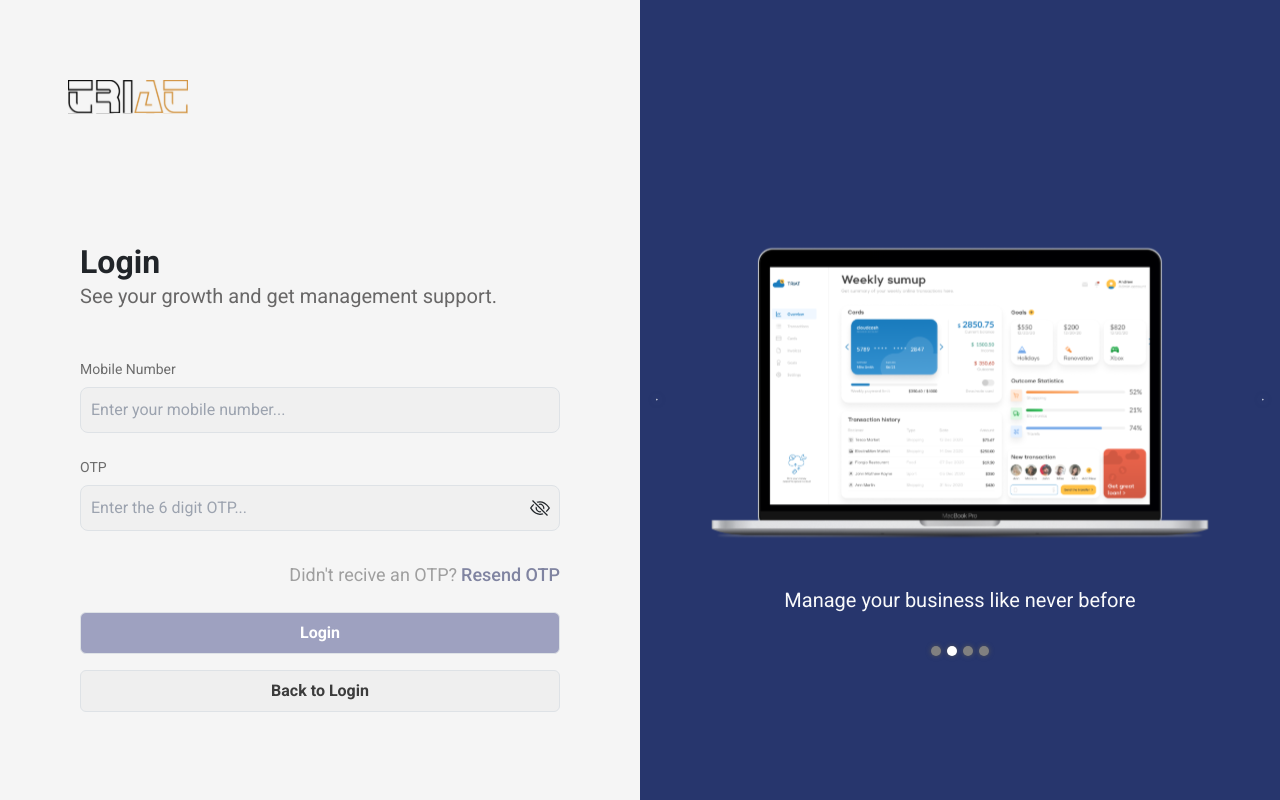
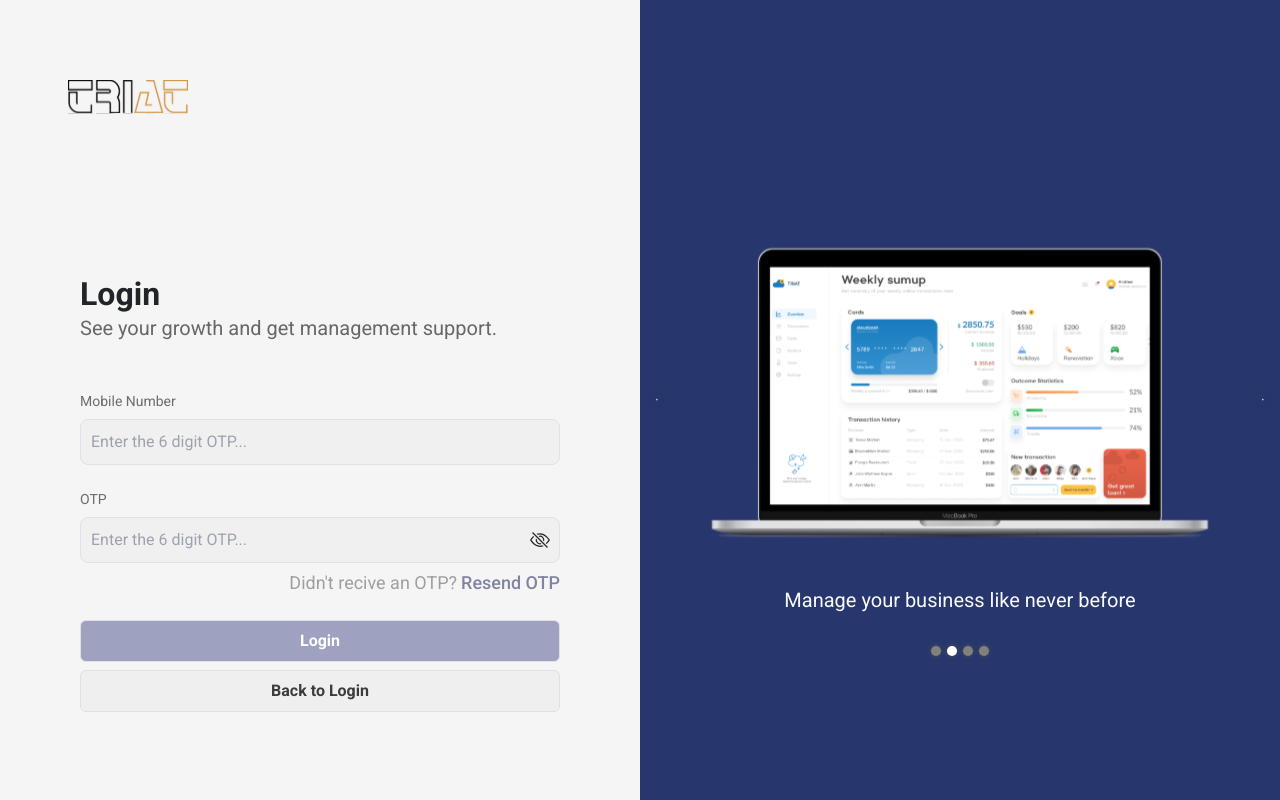
Before and after one commit to Arjav1971/Combined-pages, a React (Create React App) app: page /login/otp in a window 1280 px wide. Built offline with nearby package versions, Linux system fonts and the light colour scheme; a web font is replaced by a local one.

Commit message:
login apis intergrated

```diff
--- a/package.json
+++ b/package.json
@@ -14,6 +14,7 @@
     "@testing-library/react": "^13.4.0",
     "@testing-library/user-event": "^13.5.0",
     "antd": "^5.15.2",
+    "axios": "^1.6.8",
     "firebase": "^10.9.0",
     "icons": "^1.0.0",
     "nanoid": "^5.0.6",
--- a/src/App.js
+++ b/src/App.js
@@ -23,7 +23,7 @@ function App() {
     <Router>
       <Routes>
       <Route path="/" element={<Test />}>
-          <Route path="dashboard" index element={<Dashboard />} />
+          <Route path="dashboard"  element={<Dashboard />} />
           <Route path="campaigns" element={<Campaigns />} />
           <Route path="campaigns/new" element={<NewCampaign />} />
           <Route path="inventory" element={<Inventory />} />
--- a/src/container/store/Validation.js
+++ b/src/container/store/Validation.js
@@ -17,7 +17,7 @@ export default function Validation(values) {
     }
     else if ( !password_pattern.test(values.password))
     {
-        errors.password = "Password didn't match"
+        errors.password = ""
     }
     return errors
 
--- a/src/pages/email.js
+++ b/src/pages/email.js
@@ -6,9 +6,14 @@ import slides from "../data/carouselData.json";
 import Validation from '../container/store/Validation'
 import { BsEyeSlash, BsEye } from "react-icons/bs";
 import { useNavigate } from 'react-router-dom';
+import axios from 'axios'
 
 const Login = () => {
+
     const navigate = useNavigate();
+    useEffect(() => {
+        sessionStorage.clear();
+    })
     const handleLogin = () => {
         navigate('/login');
     };
@@ -33,24 +38,59 @@ const Login = () => {
         })
     }
 
-    async function handleSubmit(e){
+    // async function handleSubmit(e) {
+    //     e.preventDefault();
+    //     setErrors(Validation(formData));
+    //     let items = formData;
+    //     console.log(formData.email)
+    //     console.log(formData.password)
+    //     axios.post('https://re-bot-backend-ba747145cd34.herokuapp.com/user/login/email/', {
+    //         email: items.email,
+    //         password: items.password
+
+    //     })
+    //         .then((result) => {
+    //             console.log(result)
+    //             sessionStorage.setItem('username', items.email);
+    //             navigate('/');
+    //         })
+    //         .catch((error) => {
+    //             console.log(error)
+
+    //         })
+    // }
+    async function handleSubmitUsingApi(e) {
         e.preventDefault();
         setErrors(Validation(formData));
         let items = formData;
-        let result = await fetch("https://www.youtube.com/watch?v=QAJMRyN9dVk/users/login/email" ,{
-            method : 'POST',
-            headers : {
-                "Content-Type" : "application/json",
-                "Accept" : 'application/json'
-            },
-            body : JSON.stringify(items)
-        });
-        result = await result.json() ;
-        localStorage.setItem("user-info" , JSON.stringify(result))
-        // history.push("/add")
+        // console.log(formData.email)
+        // console.log(formData.password)
+        fetch('https://re-bot-backend-ba747145cd34.herokuapp.com/user/login/email/',{
+            method: "POST",
+            headers: { 'content-type':'application/json'},
+            body:JSON.stringify(items),
+            data: formData,
+        }).then((result) => {
+                console.log(result)
+                console.log(result.status)
+                if( result.status === 200)
+                {
+                    return result.json();
+                }
 
+            }).then((res)=>{
+                // console.log(res)
+                sessionStorage.setItem('username', res.refresh);
+                // console.log(res.email)
+                sessionStorage.setItem('jwttoken', res.access);
+                navigate('/');
+                console.log(res);
+            })
+            .catch((error) => {
+                navigate('/login/email');
+                console.log(error)
+            })
     }
-    console.log(formData.email)
     return (
 
         <div className="w-full h-screen flex flex-row-reverse items-start">
@@ -64,7 +104,7 @@ const Login = () => {
                         <h3 className='login font-Raleway'>Login</h3>
                         <p className=' text-[20px] font-normal text-[#686767] mb-10 font-Raleway'>See your growth and get management support. </p>
                     </div>
-                    <form onSubmit={handleSubmit}>
+                    <form onSubmit={handleSubmitUsingApi}>
                         <div class="mb-6">
                             <label for="default-input" class="block mb-2 text-sm font-normal text-[18px] text-[#6c6c6c]">Username</label>
                             <input type="text" name="email" onChange={handleChange} placeholder='Enter your email address... ' id="default-input" value={formData.email} class="bg-[#f0f0f0] border border-gray-400 text-gray-900 text-l rounded-lg focus:ring-blue-500 focus:border-blue-500 block w-full p-2.5 " />
@@ -75,7 +115,7 @@ const Login = () => {
                             <div className="mb-4 flex">
                                 <input type={
                                     showPassword ? "text" : "password"
-                                } name="password" onChange={handleChange}  placeholder='Enter your password...' id="default-input" value={formData.password} class="bg-[#f0f0f0] border border-gray-400 text-gray-900 text-l rounded-lg focus:ring-blue-500 focus:border-blue-500 block w-full p-2.5 " />
+                                } name="password" onChange={handleChange} placeholder='Enter your password...' id="default-input" value={formData.password} class="bg-[#f0f0f0] border border-gray-400 text-gray-900 text-l rounded-lg focus:ring-blue-500 focus:border-blue-500 block w-full p-2.5 " />
                                 <span className="cursor-pointer flex justify-around items-center " onClick={togglePasswordVisibility}>
                                     {showPassword ? < BsEye className="absolute mr-10" size={20} /> : <BsEyeSlash className="absolute mr-10" size={20} />}
                                 </span>
@@ -89,7 +129,7 @@ const Login = () => {
                             </div>
                             <p className='text-sm font-medium whitespace-nowrap cursor-pointer'>Forget password?</p>
                         </div>
-                        <button onSubmit={handleSubmit} className=' text-[16x] w-full text-[white] font-Raleway my-2 mt-4 bg-[#9ea1c0] border border-[#4b4b4b4d] font-semibold rounded-md p-2 text-center flex items-center justify-center cursor-pointer'>
+                        <button className=' text-[16x] w-full text-[white] font-Raleway my-2 mt-4 bg-[#9ea1c0] border border-[#4b4b4b4d] font-semibold rounded-md p-2 text-center flex items-center justify-center cursor-pointer'>
                             Login
                         </button>
                         <button onClick={handleLogin} className='text-[16x] w-full text-[#3c3c3c]  font-Raleway my-2 bg-[#edededb9] border border-[#4b4b4b4d] font-semibold rounded-md p-2 text-center flex items-center justify-center cursor-pointer'>
--- a/src/pages/otp.js
+++ b/src/pages/otp.js
@@ -1,41 +1,102 @@
 import React, { useState, useEffect } from "react";
 import logo from '../assets/logo.svg'
 import '../container/style/login.css'
-import {Carousel}  from '../container/components/carousel'
+import { Carousel } from '../container/components/carousel'
 import slides from "../data/carouselData.json";
 import { BsEyeSlash, BsEye } from "react-icons/bs";
 import { useNavigate } from 'react-router-dom';
 
 
 const Login = () => {
+    const navigate = useNavigate();
+    useEffect(() => {
+        sessionStorage.clear();
+    })
 
-    const navigate = useNavigate();
     const handleLogin = () => {
         navigate('/login');
     };
 
     const [formData, setFormData] = useState({
-        number: '',
-        otp: ''
+        number: "",
+        otp: ""
     })
     const [showPassword, setShowPassword] = useState(false);
-    const handleChange = (e) => {
+    const togglePasswordVisibility = () => {
+        setShowPassword(!showPassword);
+    };
+
+    function handleChange(event) {
+        event.preventDefault();
+        setFormData(prevFormData => {
+            return {
+                ...prevFormData,
+                [event.target.name]: event.target.value
+            }
+        })
+    }
+    console.log(formData.number)
+    async function sendOtp(e) {
         e.preventDefault();
-        const { name, value } = e.target;
-        setFormData({
-            ...formData, [name]: value
+        // setErrors(Validation(formData));
+        let items = {phoneNumber : formData.number};
+        // console.log(formData.email)
+        // console.log(formData.password)
+        fetch('https://re-bot-backend-ba747145cd34.herokuapp.com/user/login/sendOTP/', {
+            method: "POST",
+            headers: { 'content-type': 'application/json' },
+            body: JSON.stringify(items),
+            data: items,
+        })
+            .then((result) => {
+                console.log(result)
+                return result.json();
+            }).then((res) => {
+                console.log(res)
+            })
+            .catch((error) => {
+                console.log(error)
+            })
+    }
+    async function handleSubmitUsingApi(e) {
+        e.preventDefault();
+        // setErrors(Validation(formData));
+        let items = {
+            phoneNumber : formData.number,
+            otp: formData.otp
+        };
+        // console.log(formData.email)
+        // console.log(formData.password)
+        fetch('https://re-bot-backend-ba747145cd34.herokuapp.com/user/login/verifyOTP/', {
+            method: "POST",
+            headers: { 'content-type': 'application/json' },
+            body: JSON.stringify(items),
+            data: formData,
+        })
+            .then((result) => {
+                console.log(result)
+                {
+                    return result.json();
+                }
+            }).then((res) => {
+                console.log(res)
+                sessionStorage.setItem('username', res.number);
+                sessionStorage.setItem('jwttoken', res.access);
+                navigate('/');
+                // console.log(res);
+            })
+            .catch((error) => {
+                navigate('/login/otp');
+                console.log(error)
             })
     }
 
-    const togglePasswordVisibility = () => {
-        setShowPassword(!showPassword);
-    };
 
     return (
 
         <div className="w-full h-screen flex flex-row-reverse items-start">
             <div className="relative w-1/2 h-full flex flex-col ">
-                <Carousel data= {slides.slides}/>
+                <Carousel data={slides.slides} />
             </div>
 
             <div className='w-1/2 h-full  bg-[#f5f5f5] flex flex-col p-20 justify-between items-center'>
@@ -45,17 +106,23 @@ const Login = () => {
                         <h3 className='login font-Raleway'>Login</h3>
                         <p className=' text-[20px] font-normal text-[#686767] mb-10 font-Raleway'>See your growth and get management support. </p>
                     </div>
+                    <form onSubmit={handleSubmitUsingApi} >
                     <div class="mb-6">
                         <label for="default-input" class="block mb-2 text-sm font-normal text-[18px] text-[#6c6c6c]">Mobile Number</label>
-                        <input type="text" placeholder='Enter your mobile number... ' id="default-input" class="bg-[#f0f0f0] border border-gray-400 text-gray-900 text-l rounded-lg focus:ring-blue-500 focus:border-blue-500 block w-full p-2.5 " />
+                        <div className="mb-4 flex">
+                            < input name='number' type='text' onChange={handleChange} placeholder='Enter the 6 digit OTP...' id="default-input" class="bg-[#f0f0f0] border border-gray-400 text-gray-900 text-l rounded-lg focus:ring-blue-500 focus:border-blue-500 block w-full p-2.5 " />
+                            <span className="cursor-pointer flex justify-around items-center " onClick={togglePasswordVisibility}>
+                                { formData.number.length === 10  ? <div onClick={sendOtp} className="absolute mr-20 font-semibold text-gray-500">Send OTP</div> : <div className="absolute mr-20 font-semibold text-gray-500"></div> }
+                            </span>
+                        </div>
                     </div>
                     <div class="mb-6">
                         <label for="default-input" class="block mb-2 text-sm font-normal text-[18px] text-[#6c6c6c]">OTP</label>
                         <div className="mb-4 flex">
-                               <input type={
+                            < input name='otp' type={
                                 showPassword ? "text" : "password"
                             } onChange={handleChange} placeholder='Enter the 6 digit OTP...' id="default-input" class="bg-[#f0f0f0] border border-gray-400 text-gray-900 text-l rounded-lg focus:ring-blue-500 focus:border-blue-500 block w-full p-2.5 " />
-                                <span  className="cursor-pointer flex justify-around items-center " onClick={togglePasswordVisibility}>
+                            <span className="cursor-pointer flex justify-around items-center " onClick={togglePasswordVisibility}>
                                 {showPassword ? < BsEye className="absolute mr-10" size={20} /> : <BsEyeSlash className="absolute mr-10" size={20} />}
                             </span>
                         </div>
@@ -71,7 +138,7 @@ const Login = () => {
                     <button onClick={handleLogin} className='text-[16x] w-full text-[#3c3c3c]  font-Raleway my-2 bg-[#edededb9] border border-[#4b4b4b4d] font-semibold rounded-md p-2 text-center flex items-center justify-center cursor-pointer'>
                         Back to Login
                     </button>
-
+                </form>
                 </div>
             </div>
         </div>
```
Also changed, not shown: src/container/components/Test.js (+83 -30 lines), 1 other file (tests, documents, lock files or other folders). Lines whose indentation alone changed are shown as unchanged.
